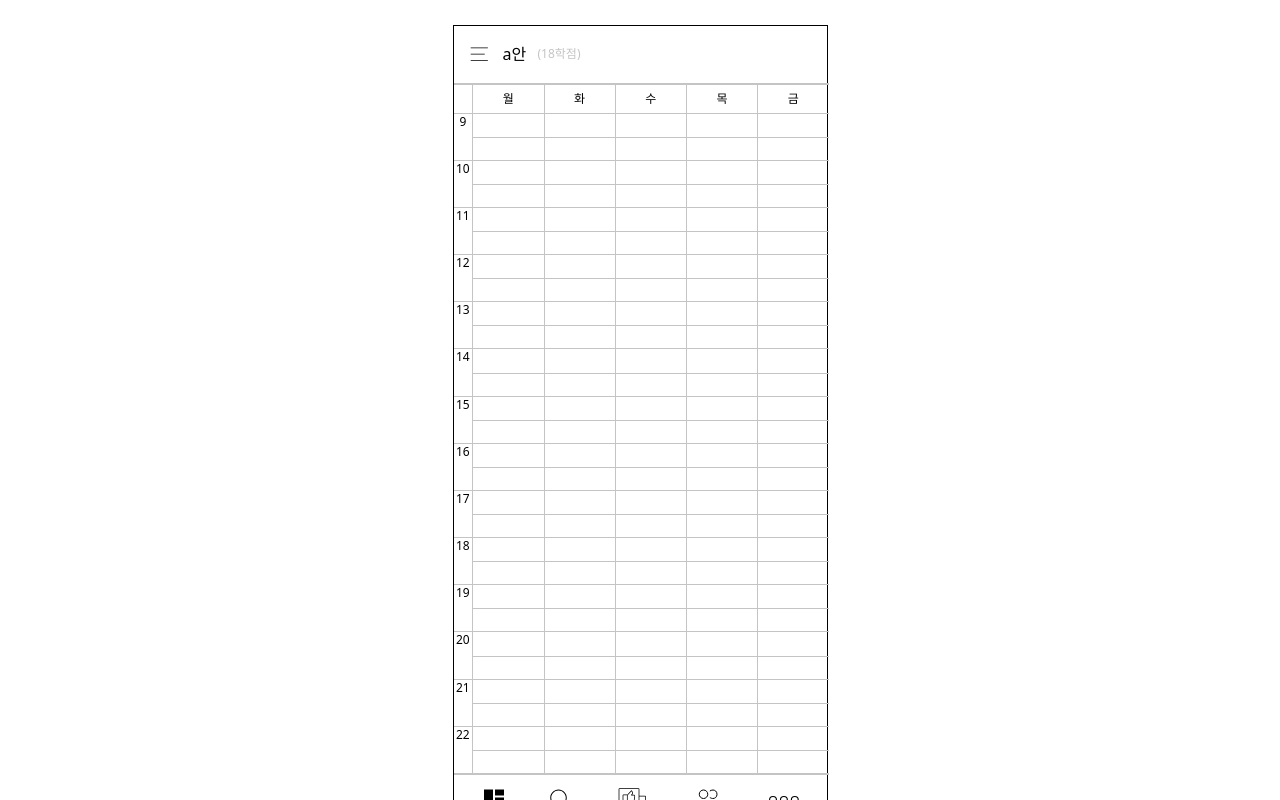
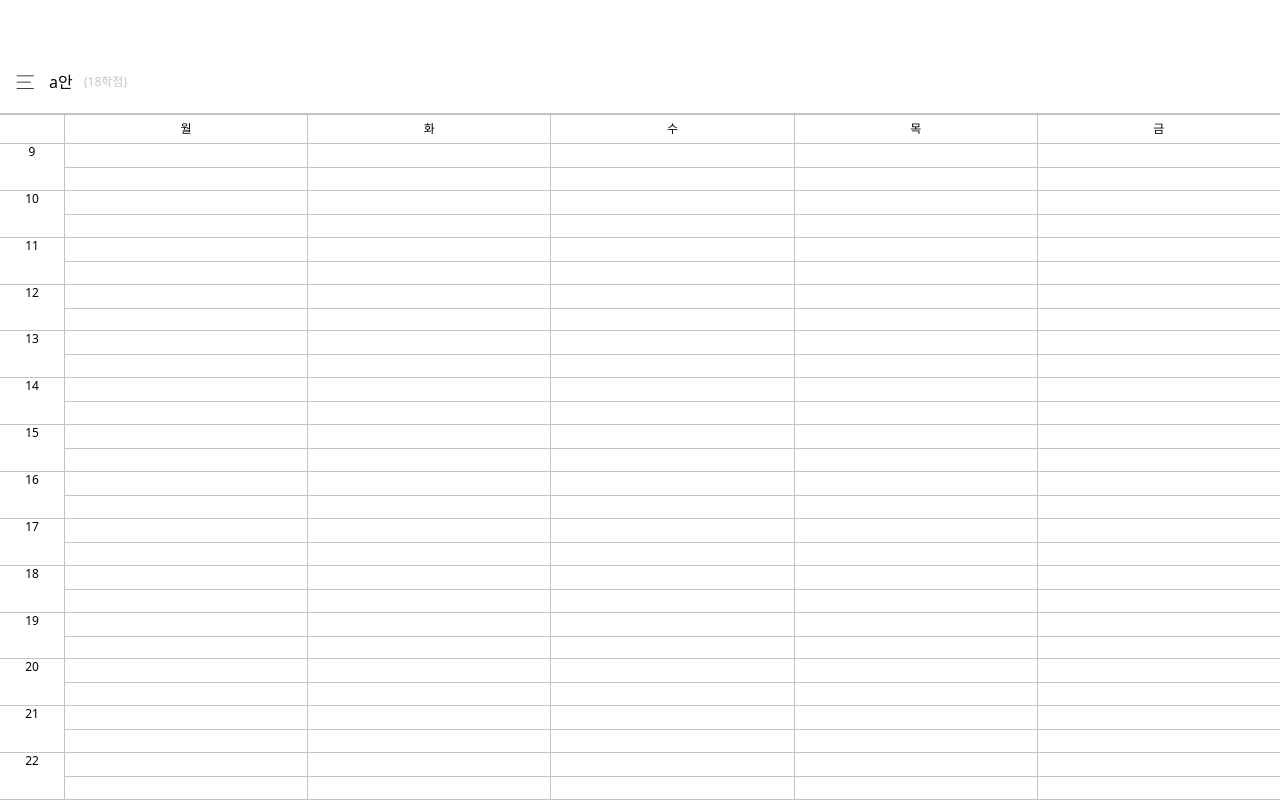
Before and after one commit to ihnsy/snutt, a React (Vite) app: page / in a window 1280 px wide. Built offline with nearby package versions, Linux system fonts and the light colour scheme; no server answers; sample sign-in values are in the browser's storage; a web font is replaced by a local one.

Commit message:
Sub16 (#23)

```diff
--- a/package.json
+++ b/package.json
@@ -4,7 +4,7 @@
   "version": "0.0.0",
   "type": "module",
   "scripts": {
-    "dev": "vite",
+    "dev": "vite --host",
     "build": "tsc -b && vite build",
     "types:check": "tsc",
     "format:check": "prettier --check .",
--- a/src/app/App.module.css
+++ b/src/app/App.module.css
@@ -6,15 +6,9 @@ body {
   height: 100%;
   margin: 0;
   overflow: auto;
-  display: flex;
-  align-items: center;
-  justify-content: center;
 }
 
 .wrapper {
-  width: 375px;
-  height: auto;
-  display: flex;
   flex-direction: column;
   align-items: center;
   justify-content: center;
--- a/src/app/App.tsx
+++ b/src/app/App.tsx
@@ -41,7 +41,7 @@ const HomePage = () => {
   };
 
   return (
-    <>
+    <div className="flex flex-col items-center justify-center h-dvh">
       <div className="flex-col flex items-center gap-4">
         <img src={logo} width="60" height="60" alt="logo" />
         <h1 className={styles.title}>TimeTable</h1>
@@ -65,6 +65,6 @@ const HomePage = () => {
           <img src={image1} className="w-11 h-11 rounded-full" alt="apple" />
         </div>
       </div>
-    </>
+    </div>
   );
 };
--- a/src/app/MyPage.module.css
+++ b/src/app/MyPage.module.css
@@ -1,5 +1,4 @@
 .mypageContainer {
-  width: 375px;
   height: 729.6px;
   margin: 0 auto;
   padding: 10px 0;
--- a/src/app/TimeTable.tsx
+++ b/src/app/TimeTable.tsx
@@ -70,13 +70,13 @@ const TimeTable: React.FC = () => {
   console.debug(LectureList);
 
   return (
-    <div className="flex flex-col h-screen border max-w-[375px] mx-auto w-full">
-      <div className="flex w-[375px] h-[64px] py-[8px] px-[16px] border-b-[1px] border-b-[#C4C4C4] items-center gap-[10px]">
+    <div className="flex flex-col h-[100dvh]">
+      <div className="flex h-[64px] py-[8px] px-[16px] border-b-[1px] border-b-[#C4C4C4] items-center gap-[10px]">
         <img src={list} className="w-[18px] h-[18px] mr-[5px]" />
         <h1 className="w-[25px] h-[24px] text-base content-center">a안</h1>
         <p className="w-[45px] h-[16px] text-xs text-[#C4C4C4]">(18학점)</p>
       </div>
-      <div className="flex w-[375px] h-[800px] flex-col">
+      <div className="flex flex-1 flex-col">
         <div className="grid w-full h-[30px] grid-cols-[5%_19%_19%_19%_19%_19%] divide-x divide-[#C4C4C4] border-y border-y-[#C4C4C4]">
           <div></div>
           {/* 빈자리 */}
@@ -144,7 +144,7 @@ const TimeTable: React.FC = () => {
           ))}
         </div>
       </div>
-      <div className="flex border-t-[1px] border-t-[#C4C4C4] w-[375px] h-[50px] py-[10px] px-[30px] justify-between">
+      <div className="flex border-t-[1px] border-t-[#C4C4C4] h-[50px] py-[10px] px-[30px] justify-between">
         <img src={timetable} className="w-7.5 h-7.5" />
         <img src={search} className="w-7.5 h-7.5" />
         <img src={thumb} className="w-7.5 h-7.5" />
```
